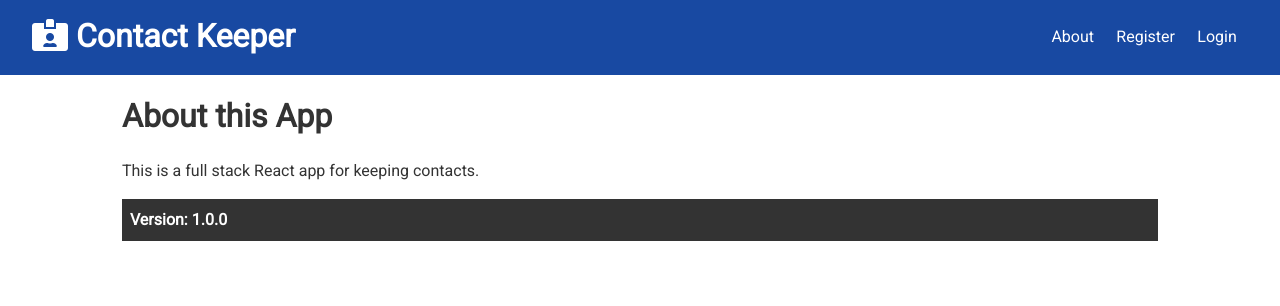
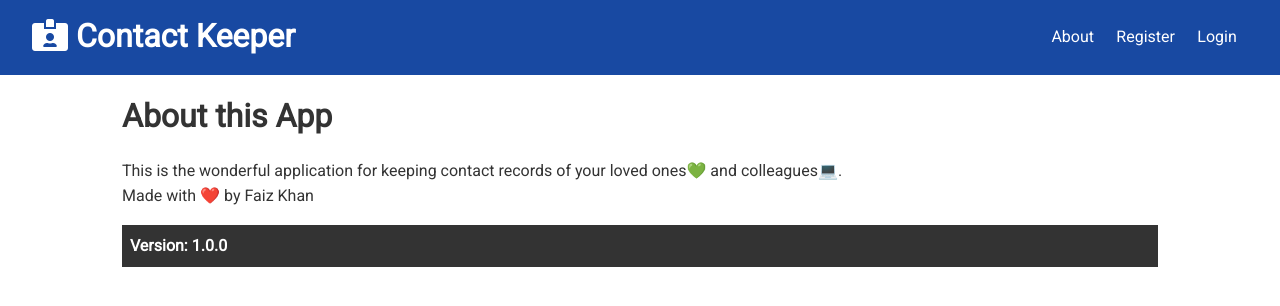
Before and after one commit to faizkhan12/Contact-finder, a React (Create React App) app in the folder client/: page /about in a window 1280 px wide. Shown: the top 306 px of the page. Built offline with nearby package versions, Linux system fonts and the light colour scheme.

Commit message:
Some change from production ready

```diff
--- a/client/src/components/layout/Navbar.js
+++ b/client/src/components/layout/Navbar.js
@@ -18,7 +18,7 @@ const Navbar = ({ title, icon }) => {
     }
     const authLinks = (
         <Fragment>
-            <li>Hello {user && user.name}</li>
+            <li>Welcome {user && user.name}</li>
             <li>
                 <a onClick={onLogout} href="#!">
                     <i className="fas fa-sign-out-alt"></i>
--- a/client/src/components/pages/About.js
+++ b/client/src/components/pages/About.js
@@ -7,7 +7,9 @@ const About = () => {
                 About this App
             </h1>
             <p className="my-1">
-                This is a full stack React app for keeping contacts.
+                This is the wonderful application for keeping contact records of your loved ones💚 and colleagues💻.
+                <br></br>
+                Made with ❤️ by Faiz Khan
             </p>
             <p className="bg-dark p">
                 <strong>Version: 1.0.0</strong>
```
Also changed, not shown: 1 other file (tests, documents, lock files or other folders).
